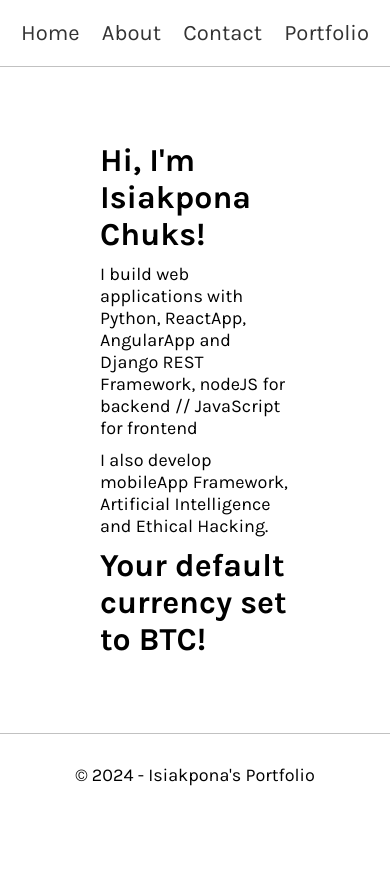
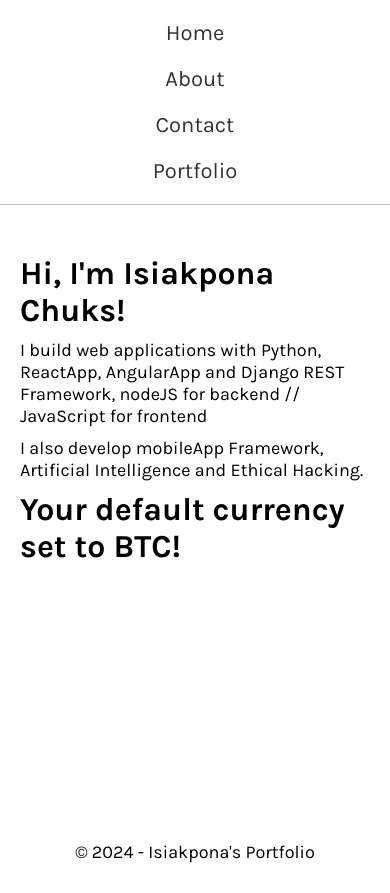
Before and after one commit to providingperspectives/portfolio-1, a Flask app: page / in a window 390 px wide. Before the commit the page ends 786 px from the top, so only its background shows below. Run offline with Flask 3, Linux system fonts and the light colour scheme.

Commit message:
Enhance footer styling and improve responsive design for navigation

```diff
--- a/static/style.css
+++ b/static/style.css
@@ -80,5 +80,20 @@ footer {
     text-align: center;
     padding: 20px;
     font-size: 22px;
+    border-top: 1px solid var(--border-color);
+}
+
+/* Responsive Design */
+@media (max-width: 768px) {
+    main {
+        margin: 50px 20px;
+    }
+
+    header nav ul {
+        flex-direction: column;
+    }
+}
+    padding: 20px;
+    font-size: 22px;
     border-top: 1px solid #c1c1c1;
 }
```
